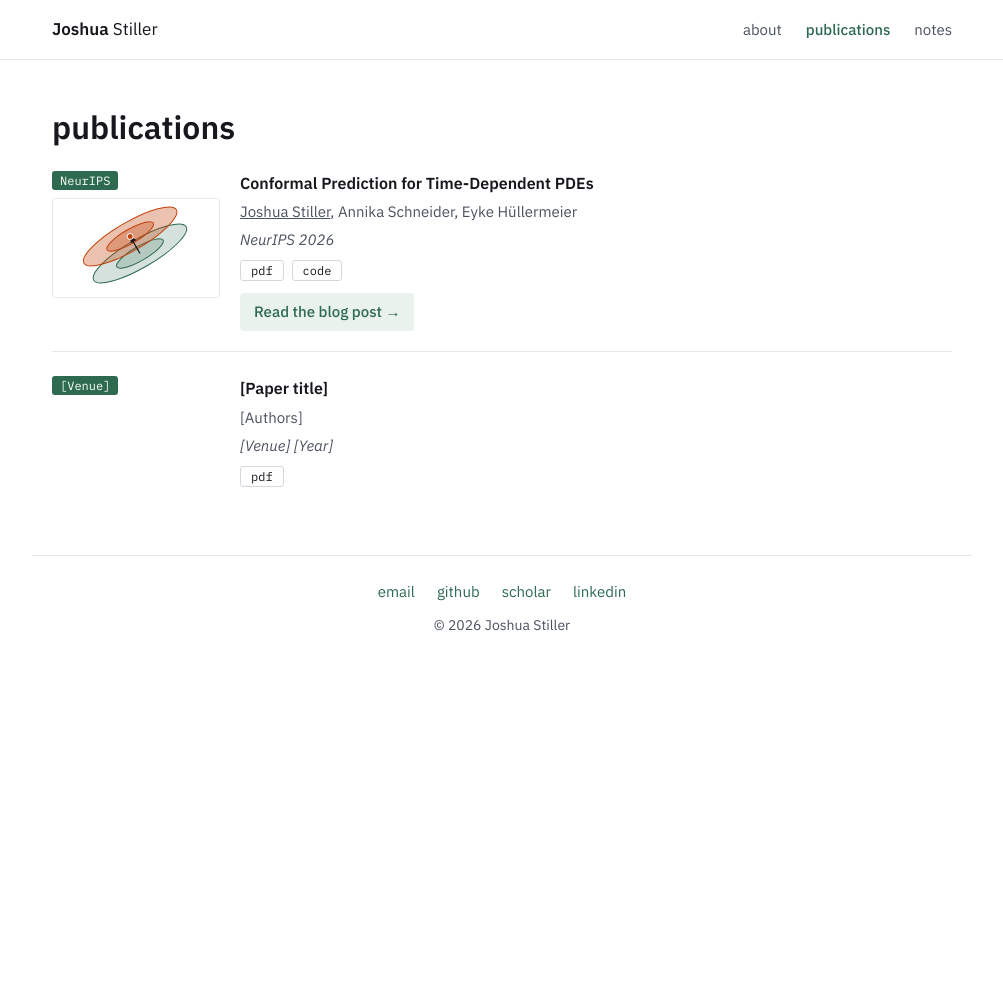
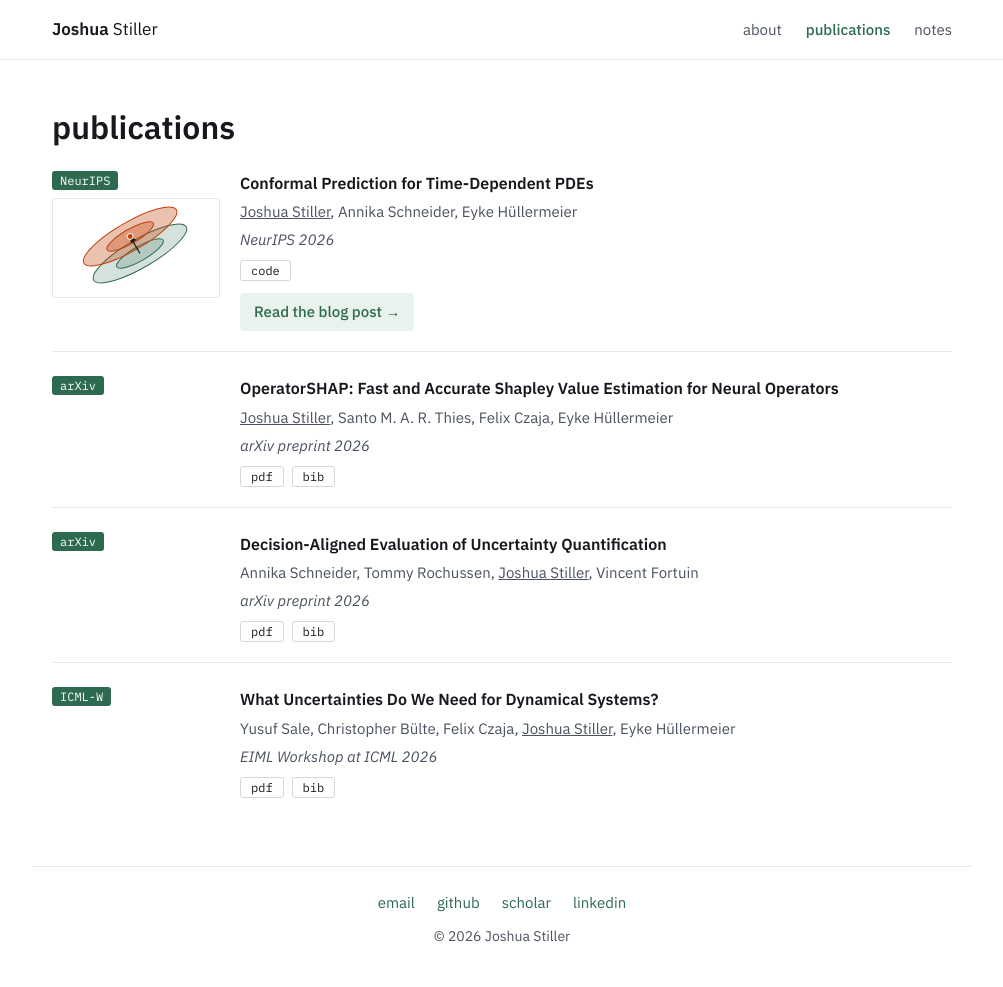
Before and after one commit to StillJosh/StillJosh.github.io, a Jekyll site: the page built from publications.html, in a window 1280 px wide. Shown: the whole page, without its empty margins (138-1141 px from the left). Built offline with Jekyll 4.4.1, drawn with Linux system fonts in a browser that asks for light colours; before the commit the page ends 900 px from its top, so only the background shows below that.

Commit message:
ENH: Add Scholar papers with pdf, code and bib buttons
Lists all papers from Google Scholar plus the NeurIPS paper, with only
OperatorSHAP selected for the home page. A shared button row shows pdf
(arXiv), code and web links and a bib button that copies the BibTeX. Notes
show the same row under the title when they reference a paper via `paper:`.

```diff
--- a/_data/publications.yml
+++ b/_data/publications.yml
@@ -1,22 +1,73 @@
 # Newest first. `selected: true` shows the entry on the home page.
-# blog: URL of the related note, e.g. /notes/2026/my-post/ (shown as a highlighted button)
-# links: any of abs, pdf, code, bib, html, slides (rendered in the order given)
-- title: "Conformal Prediction for Time-Dependent PDEs"
+# id: referenced by a note's `paper:` front matter to show the paper's buttons under the note title
+# blog: URL of the related note (shown as a highlighted button, and the title links there)
+# links: any of pdf, code, web (rendered in this order when present)
+# bibtex: copied to the clipboard by the bib button
+- id: conformal-pde
+  title: "Conformal Prediction for Time-Dependent PDEs"
   authors: "Joshua Stiller, Annika Schneider, Eyke Hüllermeier"
   venue: NeurIPS
   year: 2026
   badge: NeurIPS
   thumb: /assets/img/pubs/conformal-pde.svg
-  selected: true
   blog: "/notes/2026/conformal-prediction-pdes/"
   links:
-    pdf: "#"
-    code: "#"
+    code: "https://github.com/StillJosh/Conformal_Prediction_for_Time-Dependent_PDEs"
 
-- title: "[Paper title]"
-  authors: "[Authors]"
-  venue: "[Venue]"
-  year: "[Year]"
+- id: operatorshap
+  title: "OperatorSHAP: Fast and Accurate Shapley Value Estimation for Neural Operators"
+  authors: "Joshua Stiller, Santo M. A. R. Thies, Felix Czaja, Eyke Hüllermeier"
+  venue: arXiv preprint
+  year: 2026
+  badge: arXiv
   selected: true
   links:
-    pdf: "#"
+    pdf: "https://arxiv.org/pdf/2606.28065"
+  bibtex: |
+    @misc{stiller2026operatorshapfastaccurateshapley,
+          title={OperatorSHAP: Fast and Accurate Shapley Value Estimation for Neural Operators},
+          author={Joshua Stiller and Santo M. A. R. Thies and Felix Czaja and Eyke Hüllermeier},
+          year={2026},
+          eprint={2606.28065},
+          archivePrefix={arXiv},
+          primaryClass={cs.LG},
+          url={https://arxiv.org/abs/2606.28065},
+    }
+
+- id: decision-aligned-uq
+  title: "Decision-Aligned Evaluation of Uncertainty Quantification"
+  authors: "Annika Schneider, Tommy Rochussen, Joshua Stiller, Vincent Fortuin"
+  venue: arXiv preprint
+  year: 2026
+  badge: arXiv
+  links:
+    pdf: "https://arxiv.org/pdf/2606.26990"
+  bibtex: |
+    @misc{schneider2026decisionalignedevaluationuncertaintyquantification,
+          title={Decision-Aligned Evaluation of Uncertainty Quantification},
+          author={Annika Schneider and Tommy Rochussen and Joshua Stiller and Vincent Fortuin},
+          year={2026},
+          eprint={2606.26990},
+          archivePrefix={arXiv},
+          primaryClass={cs.LG},
+          url={https://arxiv.org/abs/2606.26990},
+    }
+
+- id: uncertainties-dynamical-systems
+  title: "What Uncertainties Do We Need for Dynamical Systems?"
+  authors: "Yusuf Sale, Christopher Bülte, Felix Czaja, Joshua Stiller, Eyke Hüllermeier"
+  venue: EIML Workshop at ICML
+  year: 2026
+  badge: ICML-W
+  links:
+    pdf: "https://arxiv.org/pdf/2606.11988"
+  bibtex: |
+    @misc{sale2026uncertaintiesneeddynamicalsystems,
+          title={What Uncertainties Do We Need for Dynamical Systems?},
+          author={Yusuf Sale and Christopher Bülte and Felix Czaja and Joshua Stiller and Eyke Hüllermeier},
+          year={2026},
+          eprint={2606.11988},
+          archivePrefix={arXiv},
+          primaryClass={cs.LG},
+          url={https://arxiv.org/abs/2606.11988},
+    }
--- /dev/null
+++ b/_includes/pub-links.html
@@ -0,0 +1 @@
+{% assign p = include.p %}{% assign kinds = "pdf,code,web" | split: "," %}<div class="pub-links">{% for k in kinds %}{% if p.links[k] %}<a href="{{ p.links[k] }}">{{ k }}</a>{% endif %}{% endfor %}{% if p.bibtex %}<button type="button" class="pub-bib" data-bib="{{ p.bibtex | strip | escape }}">bib</button>{% endif %}</div>
--- a/_includes/pub.html
+++ b/_includes/pub.html
@@ -5,10 +5,10 @@
     {% if p.thumb %}<img class="thumb" src="{{ p.thumb | relative_url }}" alt="">{% endif %}
   </div>
   <div class="pub-main">
-    <a class="pub-title" href="{% if p.blog %}{{ p.blog | relative_url }}{% else %}{{ p.links.pdf | default: p.links.abs | default: '#' }}{% endif %}">{{ p.title }}</a>
+    <a class="pub-title" href="{% if p.blog %}{{ p.blog | relative_url }}{% else %}{{ p.links.pdf | default: p.links.web | default: '#' }}{% endif %}">{{ p.title }}</a>
     <div class="muted">{{ p.authors | replace: me, me_u }}</div>
     <div class="muted"><i>{{ p.venue }} {{ p.year }}</i></div>
-    <div class="pub-links">{% for l in p.links %}<a href="{{ l[1] }}">{{ l[0] }}</a>{% endfor %}</div>
+    {% include pub-links.html p=p %}
     {% if p.blog %}<a class="pub-blog" href="{{ p.blog | relative_url }}">{{ p.blog_label | default: "Read the blog post" }} <span aria-hidden="true">→</span></a>{% endif %}
   </div>
 </div>
--- a/_layouts/default.html
+++ b/_layouts/default.html
@@ -10,6 +10,7 @@
 <link href="https://fonts.googleapis.com/css2?family=IBM+Plex+Mono:wght@400;500&family=IBM+Plex+Sans:ital,wght@0,400;0,500;0,600;1,400&display=swap" rel="stylesheet">
 <link rel="stylesheet" href="{{ '/assets/css/main.css' | relative_url }}">
 {% if page.layout == 'post' or page.math %}{% include katex.html %}{% endif %}
+<script src="{{ '/assets/js/bib.js' | relative_url }}" defer></script>
 {% feed_meta %}
 </head>
 <body>
--- a/_layouts/post.html
+++ b/_layouts/post.html
@@ -6,6 +6,7 @@ layout: default
   <div class="wrap-narrow post-hero-text">
     <div class="meta">{{ page.date | date: '%Y-%m-%d' }} · {% assign words = content | number_of_words %}{{ words | divided_by: 200 | at_least: 1 }} min read</div>
     <h1>{{ page.title }}</h1>
+    {% if page.paper %}{% assign paper = site.data.publications | where: "id", page.paper | first %}{% include pub-links.html p=paper %}{% endif %}
   </div>
 </header>
 <main class="wrap-narrow post">
--- a/assets/css/main.css
+++ b/assets/css/main.css
@@ -63,8 +63,9 @@ img { max-width: 100%; }
 .home .pub-main { font-size: 16px; }
 .home .pub-title { font-size: 17px; }
 .pub-links { display: flex; flex-wrap: wrap; gap: 8px; margin-top: 4px; }
-.pub-links a { padding: 2px 10px; border: 1px solid #d4d8de; border-radius: 3px; font: 12px var(--mono); color: var(--ink); }
-.pub-links a:hover { border-color: var(--accent); color: var(--accent); text-decoration: none; }
+.pub-links a, .pub-links button { padding: 2px 10px; border: 1px solid #d4d8de; border-radius: 3px; background: #fff; font: 12px var(--mono); color: var(--ink); cursor: pointer; }
+.pub-links a:hover, .pub-links button:hover { border-color: var(--accent); color: var(--accent); text-decoration: none; }
+.post-hero-text .pub-links { margin-top: 14px; }
 
 .pub-blog { align-self: flex-start; margin-top: 8px; padding: 7px 14px; background: var(--accent-tint); color: var(--accent); font-weight: 500; font-size: 15px; border-radius: 4px; }
 .pub-blog:hover { background: var(--accent); color: #fff; text-decoration: none; }
--- /dev/null
+++ b/assets/js/bib.js
@@ -0,0 +1,18 @@
+// Copies a publication's BibTeX to the clipboard when its bib button is clicked.
+function copyLegacy(text) {
+  var t = document.createElement('textarea');
+  t.value = text; t.style.position = 'fixed'; t.style.opacity = '0';
+  document.body.appendChild(t); t.select();
+  var ok = document.execCommand('copy');
+  document.body.removeChild(t);
+  if (!ok) throw new Error('copy failed');
+}
+
+document.addEventListener('click', function (e) {
+  var b = e.target.closest('.pub-bib');
+  if (!b) return;
+  var show = function (label) { b.textContent = label; setTimeout(function () { b.textContent = 'bib'; }, 1500); };
+  var write = navigator.clipboard ? navigator.clipboard.writeText(b.dataset.bib) : Promise.reject();
+  write.catch(function () { copyLegacy(b.dataset.bib); })
+    .then(function () { show('copied'); }, function () { show('copy failed'); });
+});
```
Also changed, not shown: _posts/2026-10-19-conformal-prediction-pdes.md (+1 -0 lines).
